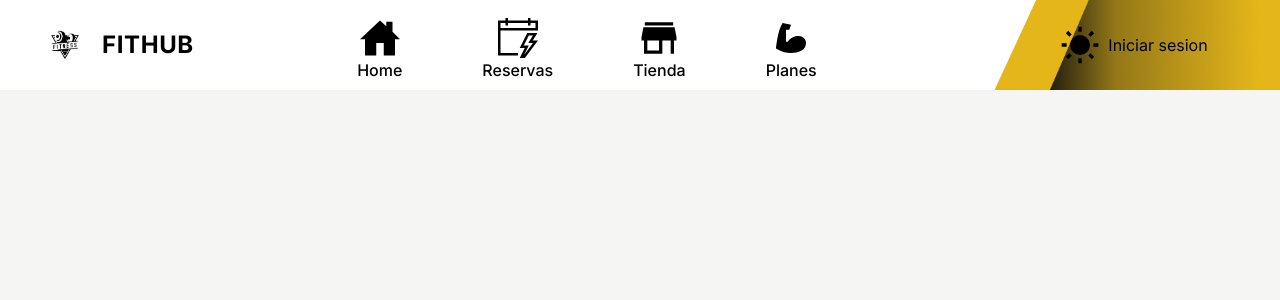
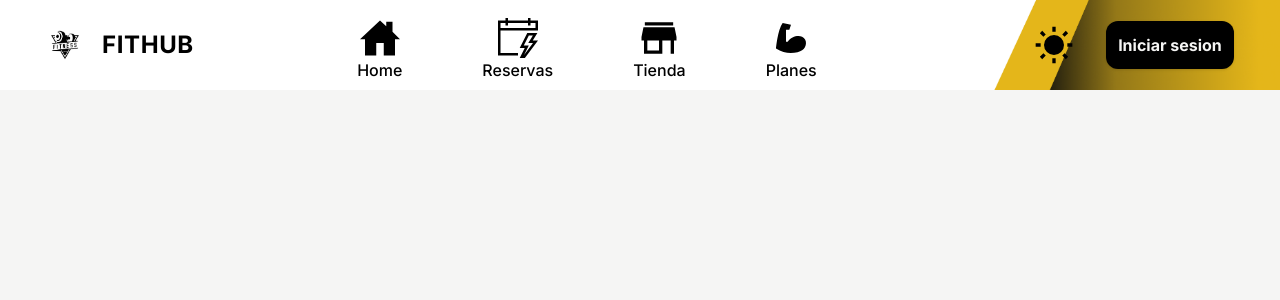
Before and after one commit to LucaFrisoni/FitHub, a Flask app: page / in a window 1280 px wide. Shown: the top 300 px of the page. Run offline with Flask 3, Linux system fonts and the light colour scheme.

Commit message:
Feat:Finish hover nav

```diff
--- a/Front/static/css/main.css
+++ b/Front/static/css/main.css
@@ -5,8 +5,10 @@
   :root, :host {
     --font-mono: ui-monospace, SFMono-Regular, Menlo, Monaco, Consolas, "Liberation Mono",
       "Courier New", monospace;
+    --color-yellow-200: oklch(94.5% 0.129 101.54);
+    --color-yellow-400: oklch(85.2% 0.199 91.936);
     --color-stone-100: oklch(97% 0.001 106.424);
-    --color-stone-200: oklch(92.3% 0.003 48.717);
+    --color-black: #000;
     --color-white: #fff;
     --spacing: 0.25rem;
     --text-2xl: 1.5rem;
@@ -15,11 +17,14 @@
     --font-weight-bold: 700;
     --tracking-wide: 0.025em;
     --radius-md: 0.375rem;
+    --radius-xl: 0.75rem;
     --default-transition-duration: 150ms;
     --default-transition-timing-function: cubic-bezier(0.4, 0, 0.2, 1);
     --default-font-family: var(--font-inter);
     --default-mono-font-family: var(--font-mono);
     --font-inter: "Inter", sans-serif;
+    --color-primary: rgb(228, 182, 26);
+    --color-secondary: rgb(251, 225, 52);
   }
 }
 @layer base {
@@ -174,6 +179,9 @@
   .static {
     position: static;
   }
+  .ml-6 {
+    margin-left: calc(var(--spacing) * 6);
+  }
   .block {
     display: block;
   }
@@ -185,9 +193,6 @@
   }
   .h-\[90px\] {
     height: 90px;
-  }
-  .h-\[200px\] {
-    height: 200px;
   }
   .h-full {
     height: 100%;
@@ -240,9 +245,21 @@
   .rounded-md {
     border-radius: var(--radius-md);
   }
+  .rounded-xl {
+    border-radius: var(--radius-xl);
+  }
   .border {
     border-style: var(--tw-border-style);
     border-width: 1px;
+  }
+  .bg-black {
+    background-color: var(--color-black);
+  }
+  .bg-primary {
+    background-color: var(--color-primary);
+  }
+  .bg-secondary {
+    background-color: var(--color-secondary);
   }
   .bg-stone-100 {
     background-color: var(--color-stone-100);
@@ -255,6 +272,9 @@
   }
   .p-2 {
     padding: calc(var(--spacing) * 2);
+  }
+  .p-3 {
+    padding: calc(var(--spacing) * 3);
   }
   .pt-2 {
     padding-top: calc(var(--spacing) * 2);
@@ -287,8 +307,21 @@
     --tw-tracking: var(--tracking-wide);
     letter-spacing: var(--tracking-wide);
   }
+  .text-primary {
+    color: var(--color-primary);
+  }
+  .text-secondary {
+    color: var(--color-secondary);
+  }
+  .text-stone-100 {
+    color: var(--color-stone-100);
+  }
   .underline {
     text-decoration-line: underline;
+  }
+  .shadow-sm {
+    --tw-shadow: 0 1px 3px 0 var(--tw-shadow-color, rgb(0 0 0 / 0.1)), 0 1px 2px -1px var(--tw-shadow-color, rgb(0 0 0 / 0.1));
+    box-shadow: var(--tw-inset-shadow), var(--tw-inset-ring-shadow), var(--tw-ring-offset-shadow), var(--tw-ring-shadow), var(--tw-shadow);
   }
   .outline {
     outline-style: var(--tw-outline-style);
@@ -299,13 +332,27 @@
     transition-timing-function: var(--tw-ease, var(--default-transition-timing-function));
     transition-duration: var(--tw-duration, var(--default-transition-duration));
   }
-  .hover\:bg-stone-200\/40 {
+  .hover\:bg-yellow-200\/40 {
     &:hover {
       @media (hover: hover) {
-        background-color: color-mix(in srgb, oklch(92.3% 0.003 48.717) 40%, transparent);
+        background-color: color-mix(in srgb, oklch(94.5% 0.129 101.54) 40%, transparent);
         @supports (color: color-mix(in lab, red, red)) {
-          background-color: color-mix(in oklab, var(--color-stone-200) 40%, transparent);
+          background-color: color-mix(in oklab, var(--color-yellow-200) 40%, transparent);
         }
+      }
+    }
+  }
+  .hover\:text-primary {
+    &:hover {
+      @media (hover: hover) {
+        color: var(--color-primary);
+      }
+    }
+  }
+  .hover\:text-yellow-400 {
+    &:hover {
+      @media (hover: hover) {
+        color: var(--color-yellow-400);
       }
     }
   }
@@ -313,6 +360,20 @@
 @layer base {
   body {
     font-family: var(--font-inter);
+  }
+}
+@layer utilities {
+  .bg-primary {
+    background-color: var(--color-primary);
+  }
+  .bg-secondary {
+    background-color: var(--color-secondary);
+  }
+  .text-primary {
+    color: var(--color-primary);
+  }
+  .text-secondary {
+    color: var(--color-secondary);
   }
 }
 @property --tw-border-style {
@@ -328,6 +389,71 @@
   syntax: "*";
   inherits: false;
 }
+@property --tw-shadow {
+  syntax: "*";
+  inherits: false;
+  initial-value: 0 0 #0000;
+}
+@property --tw-shadow-color {
+  syntax: "*";
+  inherits: false;
+}
+@property --tw-shadow-alpha {
+  syntax: "<percentage>";
+  inherits: false;
+  initial-value: 100%;
+}
+@property --tw-inset-shadow {
+  syntax: "*";
+  inherits: false;
+  initial-value: 0 0 #0000;
+}
+@property --tw-inset-shadow-color {
+  syntax: "*";
+  inherits: false;
+}
+@property --tw-inset-shadow-alpha {
+  syntax: "<percentage>";
+  inherits: false;
+  initial-value: 100%;
+}
+@property --tw-ring-color {
+  syntax: "*";
+  inherits: false;
+}
+@property --tw-ring-shadow {
+  syntax: "*";
+  inherits: false;
+  initial-value: 0 0 #0000;
+}
+@property --tw-inset-ring-color {
+  syntax: "*";
+  inherits: false;
+}
+@property --tw-inset-ring-shadow {
+  syntax: "*";
+  inherits: false;
+  initial-value: 0 0 #0000;
+}
+@property --tw-ring-inset {
+  syntax: "*";
+  inherits: false;
+}
+@property --tw-ring-offset-width {
+  syntax: "<length>";
+  inherits: false;
+  initial-value: 0px;
+}
+@property --tw-ring-offset-color {
+  syntax: "*";
+  inherits: false;
+  initial-value: #fff;
+}
+@property --tw-ring-offset-shadow {
+  syntax: "*";
+  inherits: false;
+  initial-value: 0 0 #0000;
+}
 @property --tw-outline-style {
   syntax: "*";
   inherits: false;
@@ -339,6 +465,20 @@
       --tw-border-style: solid;
       --tw-font-weight: initial;
       --tw-tracking: initial;
+      --tw-shadow: 0 0 #0000;
+      --tw-shadow-color: initial;
+      --tw-shadow-alpha: 100%;
+      --tw-inset-shadow: 0 0 #0000;
+      --tw-inset-shadow-color: initial;
+      --tw-inset-shadow-alpha: 100%;
+      --tw-ring-color: initial;
+      --tw-ring-shadow: 0 0 #0000;
+      --tw-inset-ring-color: initial;
+      --tw-inset-ring-shadow: 0 0 #0000;
+      --tw-ring-inset: initial;
+      --tw-ring-offset-width: 0px;
+      --tw-ring-offset-color: #fff;
+      --tw-ring-offset-shadow: 0 0 #0000;
       --tw-outline-style: solid;
     }
   }
--- a/Front/templates/base.html
+++ b/Front/templates/base.html
@@ -4,6 +4,7 @@
     <meta charset="UTF-8" />
     <meta name="viewport" content="width=device-width, initial-scale=1.0" />
     <title>Fithub</title>
+    <!-- tailwind -->
     <link
       rel="stylesheet"
       href="{{ url_for('static',filename='css/main.css',_external=True) }}"
@@ -27,7 +28,9 @@
 
       <!-- Iconos -->
       <div class="flex items-center pt-2.5">
-        <div class="flex flex-col items-center pl-10 pr-10 cursor-pointer">
+        <div
+          class="flex flex-col items-center pl-10 pr-10 cursor-pointer hover:text-primary transition"
+        >
           <img
             class="max-w-[40px] max-h-[40px]"
             src="{{ url_for('static',filename='images/home.svg')}}"
@@ -36,7 +39,9 @@
           <p class="font-medium">Home</p>
         </div>
 
-        <div class="flex flex-col items-center pl-10 pr-10 cursor-pointer">
+        <div
+          class="flex flex-col items-center pl-10 pr-10 cursor-pointer hover:text-primary transition"
+        >
           <img
             class="max-w-[40px] max-h-[40px]"
             src="{{ url_for('static',filename='images/schedule.svg')}}"
@@ -45,7 +50,9 @@
           <p class="font-medium">Reservas</p>
         </div>
 
-        <div class="flex flex-col items-center pl-10 pr-10 cursor-pointer">
+        <div
+          class="flex flex-col items-center pl-10 pr-10 cursor-pointer hover:text-primary transition"
+        >
           <img
             class="min-w-[40px] min-h-[40px]"
             src="{{ url_for('static',filename='images/store.svg')}}"
@@ -54,7 +61,9 @@
           <p class="font-medium">Tienda</p>
         </div>
 
-        <div class="flex flex-col items-center pl-10 pr-10 cursor-pointer">
+        <div
+          class="flex flex-col items-center pl-10 pr-10 cursor-pointer hover:text-primary transition"
+        >
           <img
             class="min-w-[40px] min-h-[40px]"
             src="{{ url_for('static',filename='images/planes.svg')}}"
@@ -70,7 +79,7 @@
         style="background-image: url('{{ url_for('static', filename='images/gradiente.png') }}')"
       >
         <div
-          class="hover:bg-stone-200/40 transition rounded-md p-2 cursor-pointer"
+          class="hover:bg-yellow-200/40 transition rounded-md p-2 cursor-pointer"
         >
           <img
             class="min-w-[40px] min-h-[40px]"
@@ -78,7 +87,12 @@
             alt="logo"
           />
         </div>
-        <button>Iniciar sesion</button>
+        <button
+          type="button"
+          class="cursor-pointer p-3 ml-6 bg-black font-bold text-stone-100 rounded-xl shadow-sm"
+        >
+          Iniciar sesion
+        </button>
       </div>
     </nav>
 
```
Also changed, not shown: Front/static/css/src/tailwind.css (+22 -0 lines).
